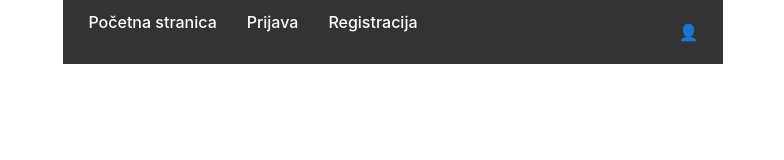
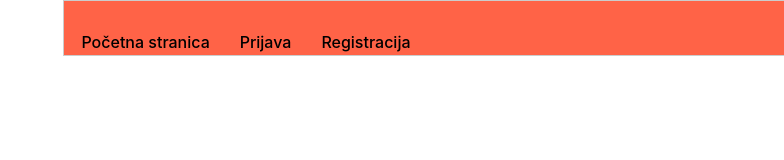
Before and after one commit to tomislavandro/UPI_2425_UPIjmose, a React (Vite) app in the folder frontend/: page / in a window 1280 px wide. Shown: the top 160 px of the page, without its empty margins (496-1280 px from the left). Built offline with nearby package versions, Linux system fonts and the light colour scheme; no server answers.

Commit message:
Update navbar.css

```diff
--- a/frontend/src/styles/navbar.css
+++ b/frontend/src/styles/navbar.css
@@ -1,34 +1,57 @@
 .navbar {
-    display: flex;
-    justify-content: center;
+     display: flex;
+    justify-content: space-between;
     align-items: center;
-    background-color: #333;
-    padding: 10px;
+    background-color: tomato;
+    padding: 2px;
     position: fixed;
-    width: 50%;
+    width: 100%;
     top: 0;
     z-index: 1000;
+    border: 1px solid #ccc;
+    transition: transform 0.3s ease-in-out;
+    height: 50px;
 }
 
 .navbar-content {
     display: flex;
     justify-content: space-between;
     width: 100%;
-    max-width: 1200px;
+
 }
 
 .navbar-item {
-    color: white;
+     color: black;
     text-decoration: none;
     padding: 10px 15px;
+    transition: transform 0.6s ease-in-out;
 }
 
 .navbar-item:hover {
-    background-color: #555;
+    transform: scale(1.1);
     border-radius: 5px;
 }
 
 .navbar-right {
     display: flex;
     gap: 15px;
+    margin-left: auto;
+    margin-top: 20px;
+
 }
+.navbar-left{
+    margin-top: 40px;
+    font-style: bold;
+    transition: transform 0.6s ease-in-out
+}
+.navbar-left:hover{
+    transform: scale(1.1);
+}
+.profile-icon {
+    font-size: 24px;
+}
+
+.navbar-right {
+    display: flex;
+    gap: 15px;
+}
```
